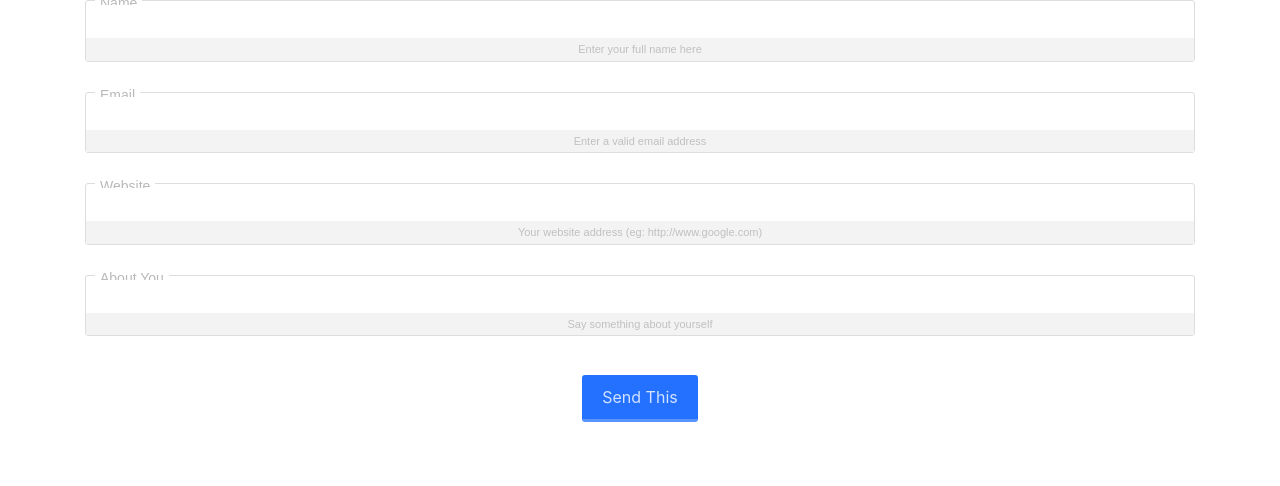
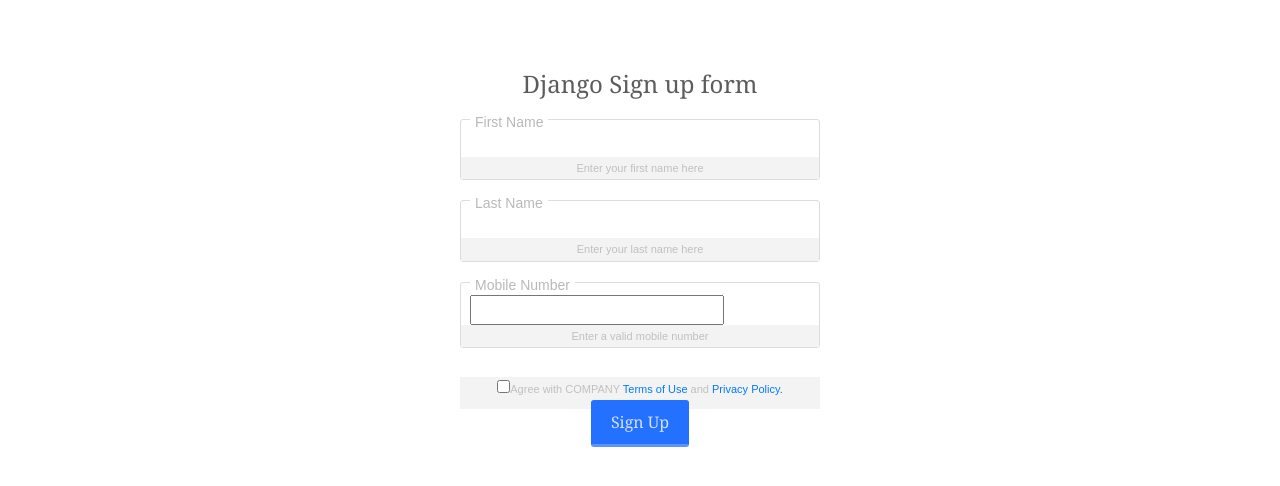
Before and after one commit to ro-inzu/django-signup-form, a Django app: page / in a window 1280 px wide. Shown: the top 486 px of the page. Run offline with Django 3.2, Linux system fonts and the light colour scheme; some libraries are stand-ins or nearby versions.

Commit message:
created README, finished sessions implmentation and confirmation view

```diff
--- /dev/null
+++ b/signupform/forms.py
@@ -0,0 +1,7 @@
+#-*- coding: utf-8 -*-
+from django import forms
+
+class PostForm(forms.Form):
+    first_name = forms.CharField(label='first_name',empty_value='first name')
+    last_name = forms.CharField(label='last_name',empty_value='last name')
+    mobile_number = forms.CharField(label='mobile_number')
--- a/signupform/static/signupform/css/styles.css
+++ b/signupform/static/signupform/css/styles.css
@@ -1,4 +1,12 @@
 <style type="text/css">
+.formBox {
+	width: 50%;
+	height:auto;
+	padding: 5% 3%;
+	border-radius: 5px;
+	margin: 50px auto;
+	text-align: center;
+}
 .form-style-7{
 	max-width:400px;
 	margin:50px auto;
@@ -24,7 +32,7 @@
 	display: block;
 	padding: 9px;
 	border:1px solid #DDDDDD;
-	margin-bottom: 30px;
+	margin-bottom: 20px;
 	border-radius: 3px;
 }
 .form-style-7 li:last-child{
@@ -41,7 +49,6 @@
 	padding: 2px 5px 2px 5px;
 	color: #B9B9B9;
 	font-size: 14px;
-	overflow: hidden;
 	font-family: Arial, Helvetica, sans-serif;
 }
 .form-style-7 input[type="text"],
--- a/signupform/static/signupform/js/scripts.js
+++ b/signupform/static/signupform/js/scripts.js
@@ -0,0 +1,7 @@
+<script type="text/javascript">
+//auto expand textarea
+function adjust_textarea(h) {
+    h.style.height = "20px";
+    h.style.height = (h.scrollHeight)+"px";
+}
+</script>
--- a/signupform/templates/signupform/base.html
+++ b/signupform/templates/signupform/base.html
@@ -4,7 +4,7 @@
 <html>
 <head>
     <meta charset="UTF-8">
-    <title>Account Setup</title>
+    <title>Django Sign up form</title>
     <link href="https://fonts.googleapis.com/css?family=Poppins:400,400i,500,500i,700,700i,800&display=swap" rel="stylesheet">
     <link rel="stylesheet" href="{% static 'signupform/css/styles.css' %}">
     <link rel="stylesheet" href="https://stackpath.bootstrapcdn.com/bootstrap/4.4.1/css/bootstrap.min.css" integrity="sha384-Vkoo8x4CGsO3+Hhxv8T/Q5PaXtkKtu6ug5TOeNV6gBiFeWPGFN9MuhOf23Q9Ifjh" crossorigin="anonymous">
@@ -13,8 +13,8 @@
 
 <body>
 
-<div class="Wrap">
-    <div class="container">
+<div >
+    <div >
         {% block content %}
         {% endblock %}
 
@@ -27,7 +27,7 @@
 </footer>
 
 <script src="https://code.jquery.com/jquery-3.1.0.min.js"></script>
-<script src="{% static 'accountsignup/js/scripts.js' %}"></script>
+<script src="{% static 'signupform/js/scripts.js' %}"></script>
 {% block javascript %}{% endblock %}
 
 </body>
--- a/signupform/templates/signupform/form.html
+++ b/signupform/templates/signupform/form.html
@@ -2,31 +2,32 @@
 {% load static %}
 
 {% block content %}
-<form class="form-style-7">
+<div class = 'formbox'>
+    <form class="form-style-7" method = 'POST'>{% csrf_token %}
+        <h1>Django Sign up form</h1>
     <ul>
     <li>
-    <label for="name">Name</label>
-    <input type="text" name="name" maxlength="100">
-    <span>Enter your full name here</span>
+        <label for="first_name">First Name</label>
+        <input type="text" name="first_name" id = 'first_name' maxlength="40" autofocus optional>
+        <span>Enter your first name here</span>
     </li>
     <li>
-    <label for="email">Email</label>
-    <input type="email" name="email" maxlength="100">
-    <span>Enter a valid email address</span>
+        <label for="last_name">Last Name</label>
+        <input type="text" name="last_name" maxlength="40" id = 'last_name' required>
+        <span>Enter your last name here</span>
     </li>
     <li>
-    <label for="url">Website</label>
-    <input type="url" name="url" maxlength="100">
-    <span>Your website address (eg: http://www.google.com)</span>
+        <label for="tel">Mobile Number</label>
+        <input type="tel" name="mobile_number" pattern="[789][0-9]{9}" id = 'mobile_number' required>
+        <span>Enter a valid mobile number</span>
     </li>
     <li>
-    <label for="bio">About You</label>
-    <textarea name="bio" onkeyup="adjust_textarea(this)"></textarea>
-    <span>Say something about yourself</span>
-</li>
-<li>
-    <input type="submit" value="Send This" >
+        <span>
+        <input type="checkbox" id="agree" value = 'selected' required><label for="check" class="terms_agree"> Agree with COMPANY <a href="https://google.com" class="link_text">Terms of Use</a> and <a href="https://google.com" class="link_text">Privacy Policy.</a></label>
+        </span>
+        <input type="submit" value="Sign Up" >
     </li>
     </ul>
     </form>
+</div>
 {% endblock %}
--- a/signupform/views.py
+++ b/signupform/views.py
@@ -1,9 +1,39 @@
 from django.shortcuts import render,redirect, get_object_or_404
 from django.http import HttpResponse
+from .forms import PostForm
 import requests
 
 # Create your views here.
 def index(request):
-    hello = 'hello'
+    print('--views: index--')
+    #render() fnc will put together the template under /appname/templates
+    initial={'first_name': request.session.get('first_name', 'first name')}
+    initial={'last_name': request.session.get('last_name', 'last name')}
+    initial={'mobile_number': request.session.get('mobile_number', None)}
 
-    return render(request,'signupform/form.html',{})
+
+    form = PostForm(request.POST or None, initial=initial)
+    if request.method == "POST":
+        print('--views: index [form submitted]--')
+        print(form)
+        if form.is_valid():
+            print('form is valid')
+            request.session['first_name'] = form.cleaned_data['first_name']
+            request.session['last_name'] = form.cleaned_data['last_name']
+            request.session['mobile_number'] = form.cleaned_data['mobile_number']
+
+            signup_info_list = []
+            first_name = request.session['first_name']
+            last_name = request.session['last_name']
+            mobile_number = request.session['mobile_number']
+
+            signup_info_list.append(first_name)
+            signup_info_list.append(last_name)
+            signup_info_list.append(mobile_number)
+            print('first name: {}\n last name: {}\n mobile: {}'.format(first_name,last_name,mobile_number))
+
+            return render(request,'signupform/confirmation.html',{'form':form,'signup_info_list':signup_info_list})
+    else:
+        form = PostForm()
+
+    return render(request,'signupform/form.html',{'form':form})
```
Also changed, not shown: signupform/templates/signupform/confirmation.html (added, +17 -0 lines), README.MD (added). Lines whose indentation alone changed are shown as unchanged.
